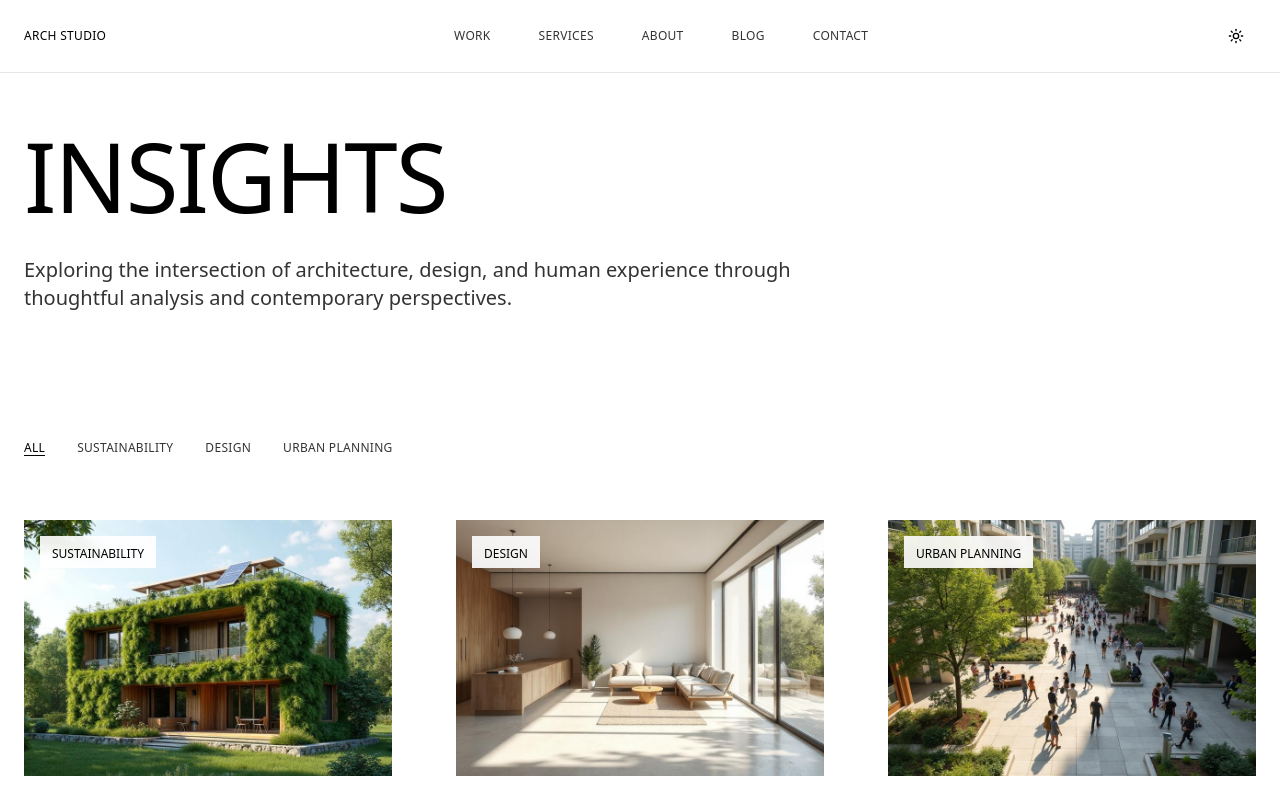
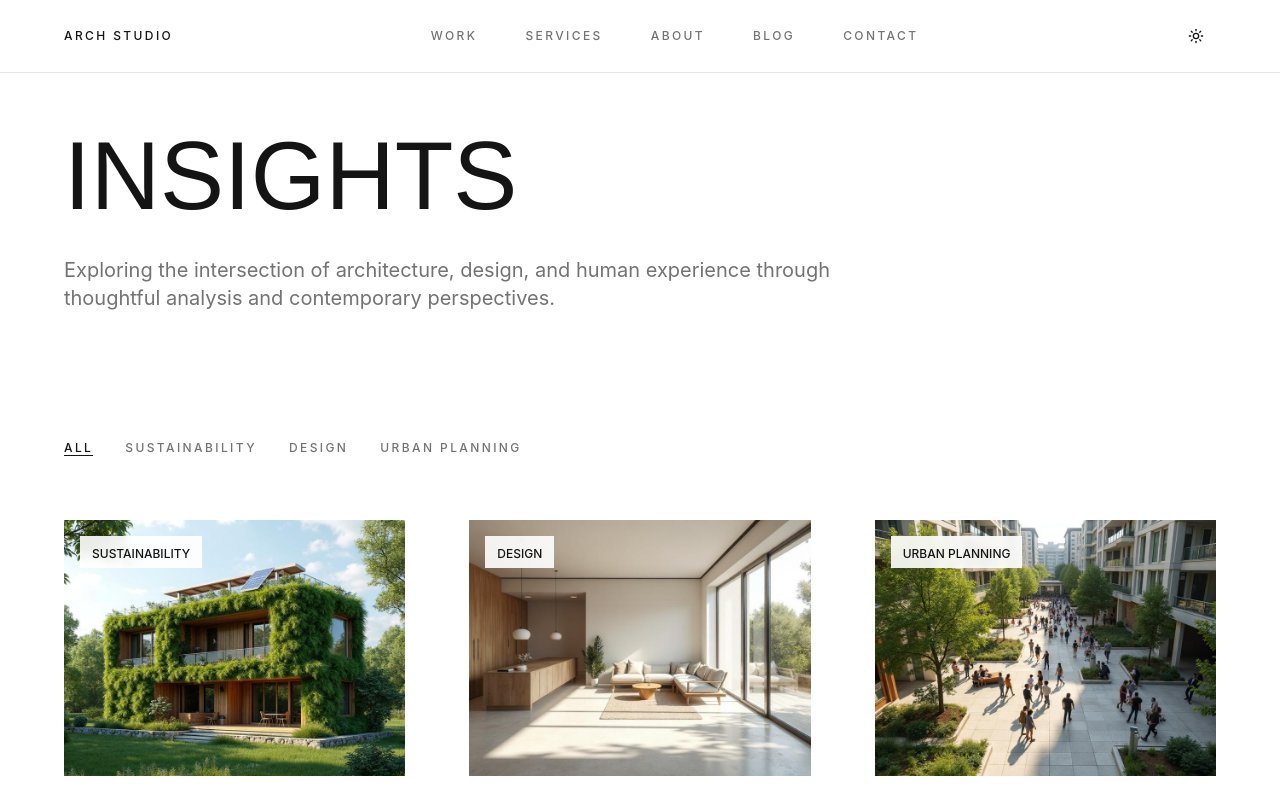
Before and after one commit to partnershipmia-glitch/birchaluminum, a React (Vite) app: page /blog in a window 1280 px wide. Shown: the top 800 px of the page. Built offline with nearby package versions, Linux system fonts and the light colour scheme.

Commit message:
Redesigned theme and sections

```diff
--- a/src/index.css
+++ b/src/index.css
@@ -2,102 +2,84 @@
 @tailwind components;
 @tailwind utilities;
 
-/* Minimal Architecture Design System - Black & White Excellence */
+@import url('https://fonts.googleapis.com/css2?family=Inter:wght@300;400;500;600;700&family=Space+Grotesk:wght@400;500;600;700&display=swap');
 
 @layer base {
   :root {
-    /* Pure Architecture Palette */
     --background: 0 0% 100%;
-    --foreground: 0 0% 0%;
+    --foreground: 0 0% 8%;
 
-    --card: 0 0% 100%;
-    --card-foreground: 0 0% 0%;
+    --card: 0 0% 98%;
+    --card-foreground: 0 0% 8%;
 
     --popover: 0 0% 100%;
-    --popover-foreground: 0 0% 0%;
+    --popover-foreground: 0 0% 8%;
 
-    /* Primary: Pure Black */
-    --primary: 0 0% 0%;
+    --primary: 0 0% 8%;
     --primary-foreground: 0 0% 100%;
 
-    /* Secondary: Pure White */
-    --secondary: 0 0% 100%;
-    --secondary-foreground: 0 0% 0%;
+    --secondary: 0 0% 96%;
+    --secondary-foreground: 0 0% 8%;
 
-    /* Muted: Subtle Gray */
     --muted: 0 0% 96%;
-    --muted-foreground: 0 0% 20%;
+    --muted-foreground: 0 0% 45%;
 
-    /* Accent: Elegant Gray */
-    --accent: 0 0% 95%;
-    --accent-foreground: 0 0% 0%;
+    --accent: 210 8% 90%;
+    --accent-foreground: 0 0% 8%;
+
+    --metallic: 210 6% 70%;
+    --metallic-foreground: 0 0% 100%;
 
     --destructive: 0 84.2% 60.2%;
     --destructive-foreground: 0 0% 100%;
 
     --border: 0 0% 90%;
-    --input: 0 0% 95%;
-    --ring: 0 0% 0%;
-
-    --radius: 0.5rem;
+    --input: 0 0% 92%;
+    --ring: 0 0% 8%;
+    --radius: 0.25rem;
 
     --sidebar-background: 0 0% 98%;
-
     --sidebar-foreground: 240 5.3% 26.1%;
-
     --sidebar-primary: 240 5.9% 10%;
-
     --sidebar-primary-foreground: 0 0% 98%;
-
     --sidebar-accent: 240 4.8% 95.9%;
-
     --sidebar-accent-foreground: 240 5.9% 10%;
-
     --sidebar-border: 220 13% 91%;
-
     --sidebar-ring: 217.2 91.2% 59.8%;
-
-    /* Architecture Gradients */
-    --gradient-hero: linear-gradient(135deg, hsl(0 0% 0% / 0.8), hsl(0 0% 0% / 0.4));
-    --gradient-overlay: linear-gradient(180deg, hsl(0 0% 0% / 0.9), hsl(0 0% 0% / 0.1));
-
-    /* Elegant Shadows */
-    --shadow-architectural: 0 25px 50px -12px hsl(0 0% 0% / 0.25);
-    --shadow-elegant: 0 10px 30px -10px hsl(0 0% 0% / 0.15);
-
-    /* Smooth Transitions */
-    --transition-smooth: all 0.6s cubic-bezier(0.16, 1, 0.3, 1);
-    --transition-fast: all 0.3s cubic-bezier(0.16, 1, 0.3, 1);
   }
 
   .dark {
-    --background: 0 0% 0%;
-    --foreground: 0 0% 100%;
+    --background: 0 0% 4%;
+    --foreground: 0 0% 95%;
 
-    --card: 0 0% 5%;
-    --card-foreground: 0 0% 100%;
+    --card: 0 0% 7%;
+    --card-foreground: 0 0% 95%;
 
-    --popover: 0 0% 5%;
-    --popover-foreground: 0 0% 100%;
+    --popover: 0 0% 7%;
+    --popover-foreground: 0 0% 95%;
 
-    --primary: 0 0% 100%;
-    --primary-foreground: 0 0% 0%;
+    --primary: 0 0% 95%;
+    --primary-foreground: 0 0% 4%;
 
-    --secondary: 0 0% 10%;
-    --secondary-foreground: 0 0% 100%;
+    --secondary: 0 0% 12%;
+    --secondary-foreground: 0 0% 95%;
 
-    --muted: 0 0% 10%;
-    --muted-foreground: 0 0% 60%;
+    --muted: 0 0% 12%;
+    --muted-foreground: 0 0% 55%;
 
-    --accent: 0 0% 15%;
-    --accent-foreground: 0 0% 100%;
+    --accent: 210 6% 18%;
+    --accent-foreground: 0 0% 95%;
+
+    --metallic: 210 6% 40%;
+    --metallic-foreground: 0 0% 95%;
 
     --destructive: 0 84.2% 60.2%;
     --destructive-foreground: 0 0% 100%;
 
     --border: 0 0% 15%;
-    --input: 0 0% 10%;
-    --ring: 0 0% 100%;
+    --input: 0 0% 12%;
+    --ring: 0 0% 95%;
+
     --sidebar-background: 240 5.9% 10%;
     --sidebar-foreground: 240 4.8% 95.9%;
     --sidebar-primary: 224.3 76.3% 48%;
@@ -115,37 +97,21 @@
   }
 
   body {
-    @apply bg-background text-foreground font-sans antialiased;
+    @apply bg-background text-foreground antialiased;
+    font-family: 'Inter', sans-serif;
   }
 
-  /* Architectural Typography */
-  .text-architectural {
-    @apply tracking-[-0.02em] leading-[1.1];
+  h1, h2, h3, h4, h5, h6 {
+    font-family: 'Space Grotesk', sans-serif;
+  }
+}
+
+@layer utilities {
+  .text-minimal {
+    @apply tracking-[0.2em] uppercase text-xs font-medium;
   }
 
-  .text-minimal {
-    @apply tracking-wide uppercase text-xs font-medium;
-  }
-
-  /* Hero Image Overlay */
-  .hero-overlay {
-    background: var(--gradient-overlay);
-  }
-
-  /* Smooth Reveal Animation */
-  .reveal {
-    @apply opacity-0 translate-y-8;
-    animation: reveal 1.2s cubic-bezier(0.16, 1, 0.3, 1) forwards;
-  }
-
-  .reveal-delayed {
-    @apply opacity-0 translate-y-8;
-    animation: reveal 1.2s cubic-bezier(0.16, 1, 0.3, 1) 0.3s forwards;
-  }
-
-  @keyframes reveal {
-    to {
-      @apply opacity-100 translate-y-0;
-    }
+  .section-padding {
+    @apply py-20 md:py-28 lg:py-32;
   }
 }
--- a/tailwind.config.ts
+++ b/tailwind.config.ts
@@ -9,7 +9,7 @@ export default {
       center: true,
       padding: "2rem",
       screens: {
-        "2xl": "1400px",
+        "2xl": "1200px",
       },
     },
     extend: {
@@ -38,6 +38,10 @@ export default {
         accent: {
           DEFAULT: "hsl(var(--accent))",
           foreground: "hsl(var(--accent-foreground))",
+        },
+        metallic: {
+          DEFAULT: "hsl(var(--metallic))",
+          foreground: "hsl(var(--metallic-foreground))",
         },
         popover: {
           DEFAULT: "hsl(var(--popover))",
@@ -73,42 +77,14 @@ export default {
           to: { height: "0" },
         },
         "fade-in-up": {
-          "0%": {
-            opacity: "0",
-            transform: "translateY(30px)"
-          },
-          "100%": {
-            opacity: "1",
-            transform: "translateY(0)"
-          }
+          "0%": { opacity: "0", transform: "translateY(20px)" },
+          "100%": { opacity: "1", transform: "translateY(0)" },
         },
-        "scale-in": {
-          "0%": {
-            opacity: "0",
-            transform: "scale(0.95)"
-          },
-          "100%": {
-            opacity: "1",
-            transform: "scale(1)"
-          }
-        }
       },
       animation: {
         "accordion-down": "accordion-down 0.2s ease-out",
         "accordion-up": "accordion-up 0.2s ease-out",
-        "fade-in-up": "fade-in-up 0.8s cubic-bezier(0.16, 1, 0.3, 1)",
-        "scale-in": "scale-in 0.6s cubic-bezier(0.16, 1, 0.3, 1)",
-      },
-      backgroundImage: {
-        'gradient-hero': 'var(--gradient-hero)',
-        'gradient-overlay': 'var(--gradient-overlay)',
-      },
-      boxShadow: {
-        'architectural': 'var(--shadow-architectural)',
-        'elegant': 'var(--shadow-elegant)',
-      },
-      transitionTimingFunction: {
-        'smooth': 'cubic-bezier(0.16, 1, 0.3, 1)',
+        "fade-in-up": "fade-in-up 0.6s ease-out forwards",
       },
     },
   },
```
